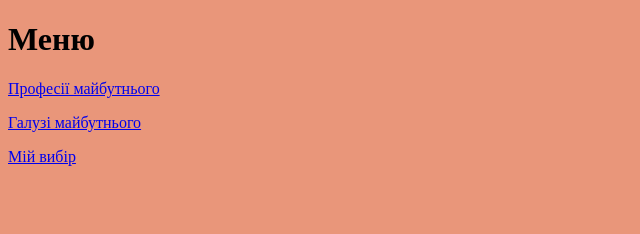
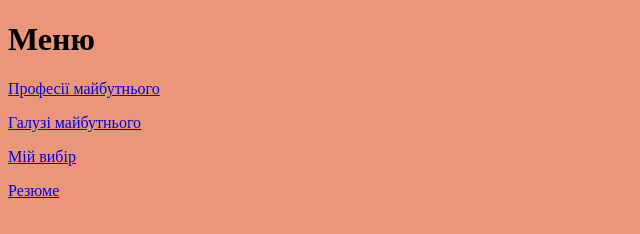
Before and after one commit to nyanya2020/nyanya2020, a plain HTML site: page menu.html in a window 1280 px wide. Shown: the full height of the page, 0-640 px from the left. Drawn offline with Linux system fonts and the light colour scheme.

Commit message:
Update menu.html

```diff
--- a/menu.html
+++ b/menu.html
@@ -10,6 +10,7 @@
 <p><a href="profi.html" target="main">Професії майбутнього</a>
 <p><a href="galuzi.html" target="main">Галузі майбутнього</a>
 <p><a href="vybir.html" target="main">Мій вибір</a>
+	<p><a href="resume.html" target="main">Резюме</a>
 </frame>
 </body>
 </html>
```
